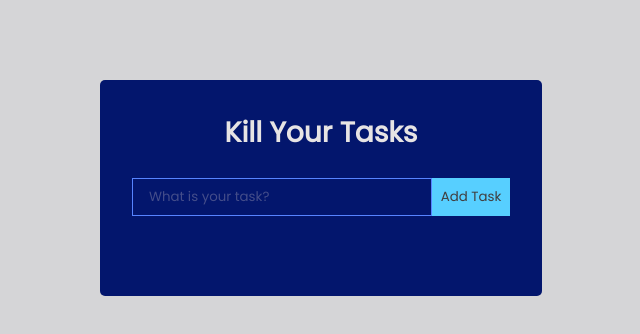
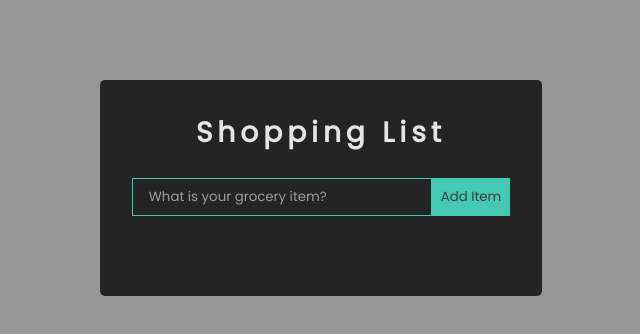
Before and after one commit to gabrielatwell1987/react_todo, a React (Vite) app: page / in a window 1280 px wide. Shown: the top 334 px of the page, without its empty margins (319-959 px from the left). Built offline with nearby package versions, Linux system fonts and the light colour scheme.

Commit message:
updated the app to be a grocery list and i updated the colors too

```diff
--- a/src/components/EditTodoForm.jsx
+++ b/src/components/EditTodoForm.jsx
@@ -23,7 +23,7 @@ function EditTodoForm({ editTodo, task }) {
       />
 
       <button type="submit" className="todo-btn">
-        Update Task
+        Update Item
       </button>
     </form>
   );
--- a/src/components/TodoForm.jsx
+++ b/src/components/TodoForm.jsx
@@ -17,13 +17,13 @@ function TodoForm({ addTodo }) {
       <input
         type="text"
         className="todo-input"
-        placeholder="What is your task?"
+        placeholder="What is your grocery item?"
         onChange={(e) => setValue(e.target.value)}
         value={value}
       />
 
       <button type="submit" className="todo-btn">
-        Add Task
+        Add Item
       </button>
     </form>
   );
--- a/src/components/TodoWrapper.jsx
+++ b/src/components/TodoWrapper.jsx
@@ -46,7 +46,7 @@ function TodoWrapper() {
 
   return (
     <div className="TodoWrapper">
-      <h1>Kill Your Tasks</h1>
+      <h1>Shopping List</h1>
 
       <TodoForm addTodo={addTodo} />
 
--- a/src/index.css
+++ b/src/index.css
@@ -8,7 +8,7 @@
 }
 
 body {
-  background: hsl(240, 2%, 84%);
+  background: hsl(0, 0%, 59%);
   display: flex;
   justify-content: center;
   align-items: center;
@@ -26,10 +26,11 @@ h1 {
   color: hsl(0, 4%, 90%);
   margin-bottom: 0.5rem;
   font-size: 1.75rem;
+  letter-spacing: 5px;
 }
 
 .TodoWrapper {
-  background: hsl(229, 95%, 22%);
+  background: #242424;
   margin-top: 5rem;
   padding: 2rem;
   border-radius: 5px;
@@ -43,7 +44,7 @@ h1 {
 .todo-input {
   outline: none;
   background: none;
-  border: 1px solid hsl(224, 100%, 67%);
+  border: 1px solid hsl(170, 56%, 53%);
   padding: 0.5rem 1rem;
   margin-top: 1rem;
   margin-bottom: 2rem;
@@ -52,11 +53,11 @@ h1 {
 }
 
 .todo-input::placeholder {
-  color: hsla(0, 17%, 83%, 0.302);
+  color: hsla(0, 5%, 92%, 0.602);
 }
 
 .todo-btn {
-  background: hsl(197, 100%, 67%);
+  background: hsl(170, 56%, 53%);
   color: hsl(0, 2%, 25%);
   border: none;
   padding: 0.55rem;
@@ -67,7 +68,7 @@ h1 {
   display: flex;
   justify-content: space-between;
   align-items: center;
-  background: hsl(240, 4%, 95%);
+  background: hsl(240, 4%, 55%);
   color: hsl(0, 0%, 11%);
   padding: 0.75rem 1rem;
   border-radius: 5px;
```
Also changed, not shown: 1 other file (tests, documents, lock files or other folders).
